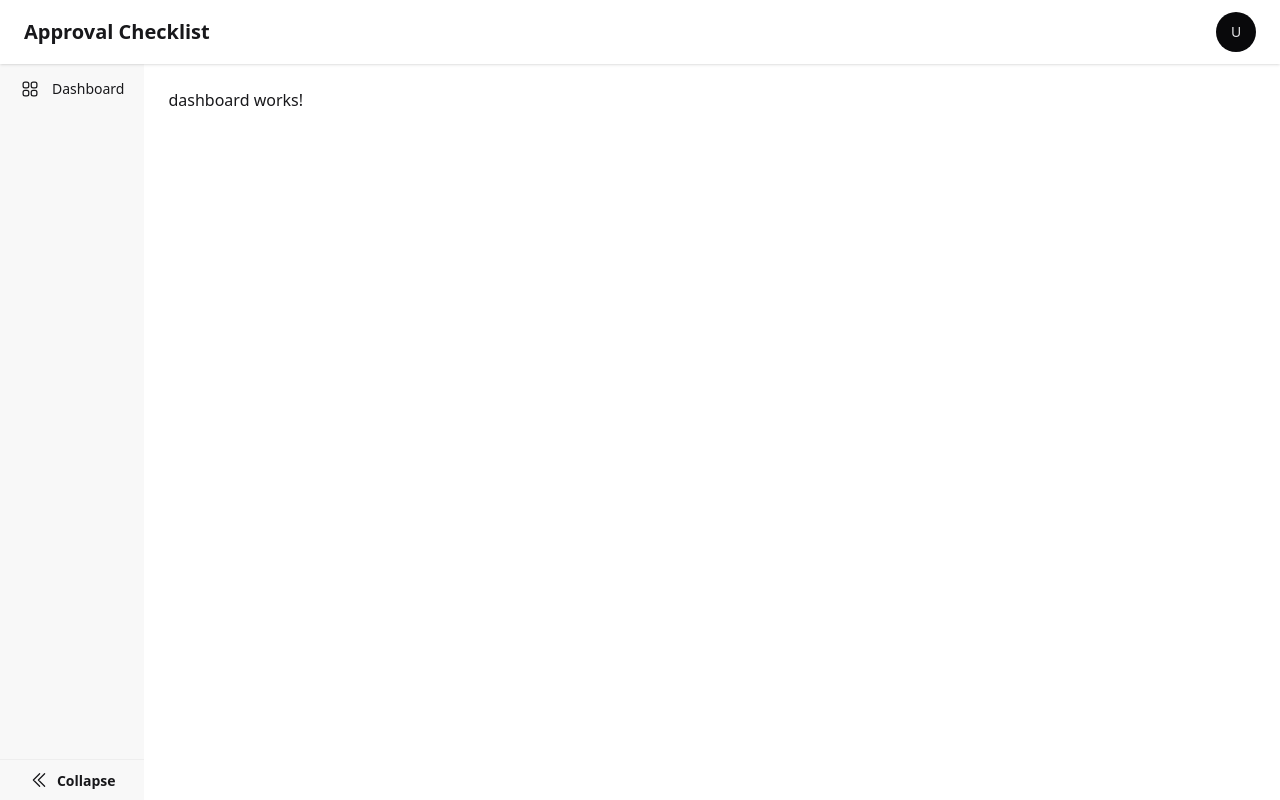
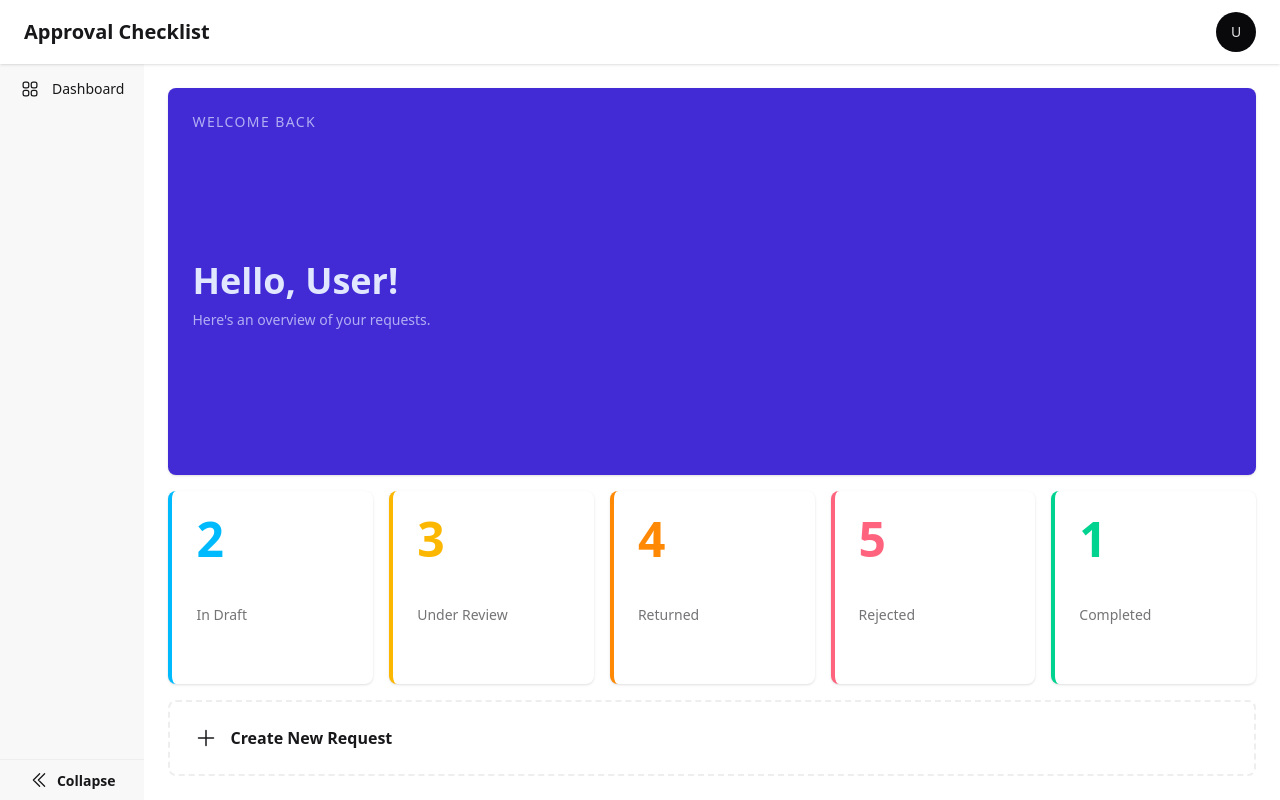
Before and after one commit to potatoe-potatoe/prototype_request-approval-app, an Angular app in the folder client/: page /dashboard in a window 1280 px wide. Built offline with nearby package versions, Linux system fonts and the light colour scheme.

Commit message:
Populate the dashboard page

```diff
--- a/client/src/features/dashboard/dashboard.html
+++ b/client/src/features/dashboard/dashboard.html
@@ -1,3 +1,63 @@
-<div class="p-6">
-  dashboard works!
+<div class="grid grid-rows-[2fr_1fr_auto] gap-4 h-full p-6">
+
+  <!-- Welcome Banner -->
+  <div class="card bg-primary text-primary-content shadow">
+    <div class="card-body justify-end">
+      <p class="text-primary-content/70 text-sm font-medium uppercase tracking-widest">Welcome back</p>
+      <h1 class="card-title text-4xl font-bold">Hello, User!</h1>
+      <p class="text-primary-content/70">Here's an overview of your requests.</p>
+    </div>
+  </div>
+
+  <!-- Metrics Row -->
+  <div class="grid grid-cols-5 gap-4">
+
+    <div class="card bg-base-100 shadow border-l-4 border-info">
+      <div class="card-body">
+        <p class="text-5xl font-bold text-info">{{ metrics()['inDraft'] }}</p>
+        <p class="text-sm text-base-content/60 font-medium">In Draft</p>
+      </div>
+    </div>
+
+    <div class="card bg-base-100 shadow border-l-4 border-warning">
+      <div class="card-body">
+        <p class="text-5xl font-bold text-warning">{{ metrics()['underReview'] }}</p>
+        <p class="text-sm text-base-content/60 font-medium">Under Review</p>
+      </div>
+    </div>
+
+    <div class="card bg-base-100 shadow border-l-4 border-orange-400">
+      <div class="card-body">
+        <p class="text-5xl font-bold text-orange-400">{{ metrics()['returned'] }}</p>
+        <p class="text-sm text-base-content/60 font-medium">Returned</p>
+      </div>
+    </div>
+
+    <div class="card bg-base-100 shadow border-l-4 border-error">
+      <div class="card-body">
+        <p class="text-5xl font-bold text-error">{{ metrics()['rejected'] }}</p>
+        <p class="text-sm text-base-content/60 font-medium">Rejected</p>
+      </div>
+    </div>
+
+    <div class="card bg-base-100 shadow border-l-4 border-success">
+      <div class="card-body">
+        <p class="text-5xl font-bold text-success">{{ metrics()['completed'] }}</p>
+        <p class="text-sm text-base-content/60 font-medium">Completed</p>
+      </div>
+    </div>
+
+  </div>
+
+  <!-- Create New Request -->
+  <button class="card bg-base-100 border-2 border-dashed border-base-300 hover:border-primary hover:bg-base-200 transition-colors cursor-pointer w-full shadow-none" (click)="createRequest()">
+    <div class="card-body flex-row items-center justify-center gap-3">
+      <!-- plus heroicon (outline) -->
+      <svg class="w-6 h-6" viewBox="0 0 24 24" fill="none" xmlns="http://www.w3.org/2000/svg" stroke="currentColor" stroke-width="1.5" stroke-linecap="round" stroke-linejoin="round">
+        <path d="M12 4.5v15m7.5-7.5h-15"/>
+      </svg>
+      <span class="font-semibold text-base">Create New Request</span>
+    </div>
+  </button>
+
 </div>
--- a/client/src/features/dashboard/dashboard.ts
+++ b/client/src/features/dashboard/dashboard.ts
@@ -1,7 +1,48 @@
-import { Component } from '@angular/core';
+import { Component, OnInit, signal } from '@angular/core';
 
 @Component({
   selector: 'app-dashboard',
   templateUrl: './dashboard.html',
 })
-export class Dashboard {}
+export class Dashboard implements OnInit {
+  protected metrics = signal<Metrics>({
+    inDraft: null,
+    underReview: null,
+    returned: null,
+    rejected: null,
+    completed: null,
+  });
+
+  ngOnInit(): void {
+    this.loadMetrics();
+  }
+
+  private loadMetrics(): void {
+    setTimeout(
+      () => {
+        this.metrics.set({
+          inDraft: 2,
+          underReview: 3,
+          returned: 4,
+          rejected: 5,
+          completed: 1,
+        });
+      },
+      2500
+    );
+  }
+
+  protected createRequest(): void {
+    // TODO: Apply actual code
+    window.alert('Create new request!');
+  }
+}
+
+// TODO: Transfer in a dedicated file
+interface Metrics {
+  inDraft: number | null,
+  underReview: number | null,
+  returned: number | null,
+  rejected: number | null,
+  completed: number | null,
+}
```
